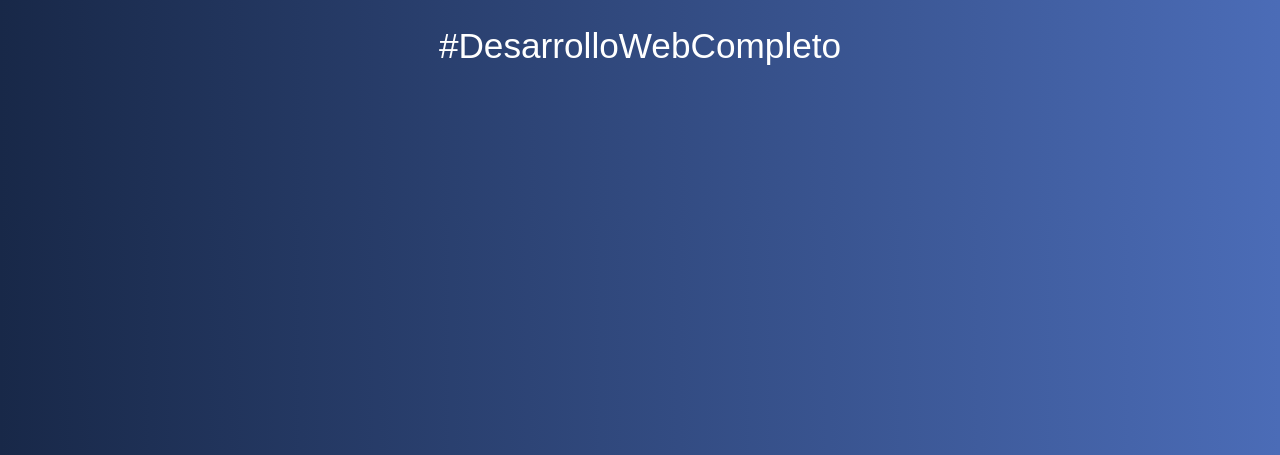
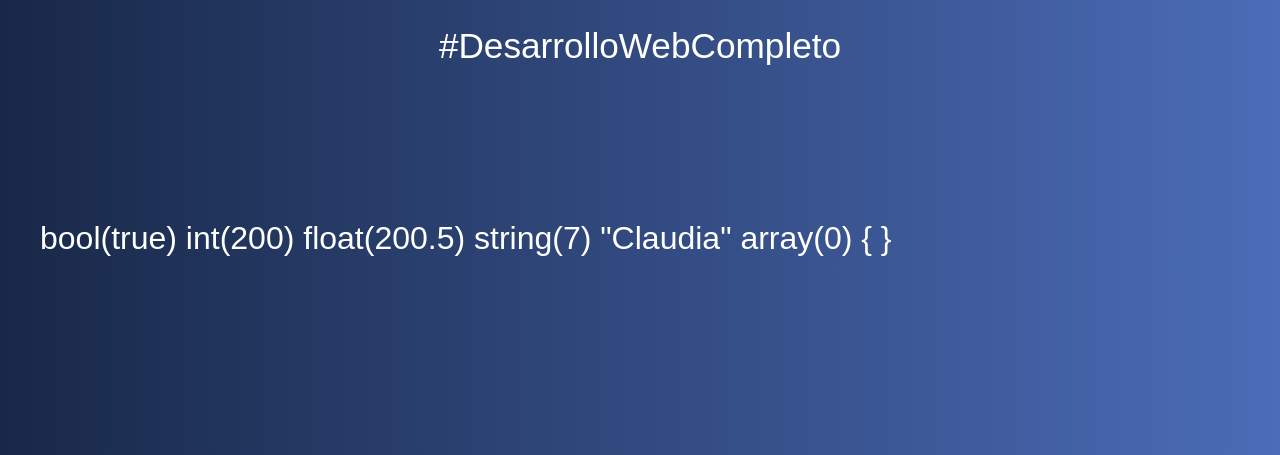
Before and after one commit to claudiamendez7/php_practices, a PHP site: page /03-tipos-dato.php in a window 1280 px wide. Shown: the part 259-714 px from the top of the page. Run offline with PHP 8.4, Linux system fonts and the light colour scheme.

Commit message:
Update 03-tipos-dato.php

```diff
--- a/PHP_101/03-tipos-dato.php
+++ b/PHP_101/03-tipos-dato.php
@@ -1,6 +1,23 @@
 <?php include 'includes/header.php';
 
+// Booleans
+$logged = true;
+var_dump($logged);
 
+// Integers
+$number = 200;
+var_dump($number);
+
+// Floats
+$float = 200.5;
+var_dump($float);
+
+// Strings
+$name = "Claudia";
+var_dump($name);
+
+$array = [];
+var_dump($array);
 
 
 include 'includes/footer.php';
```
